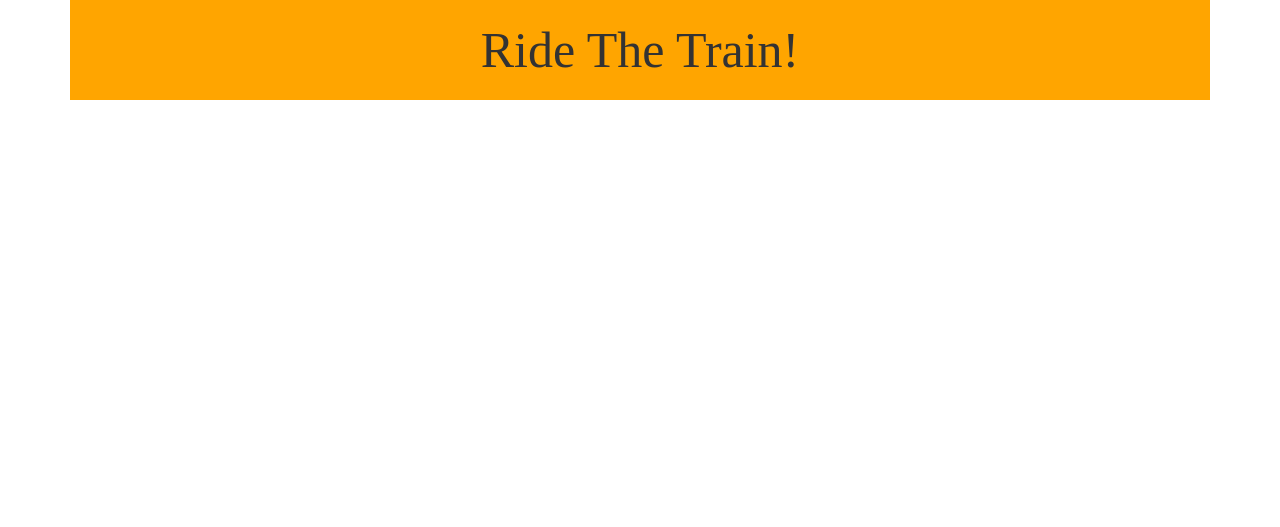
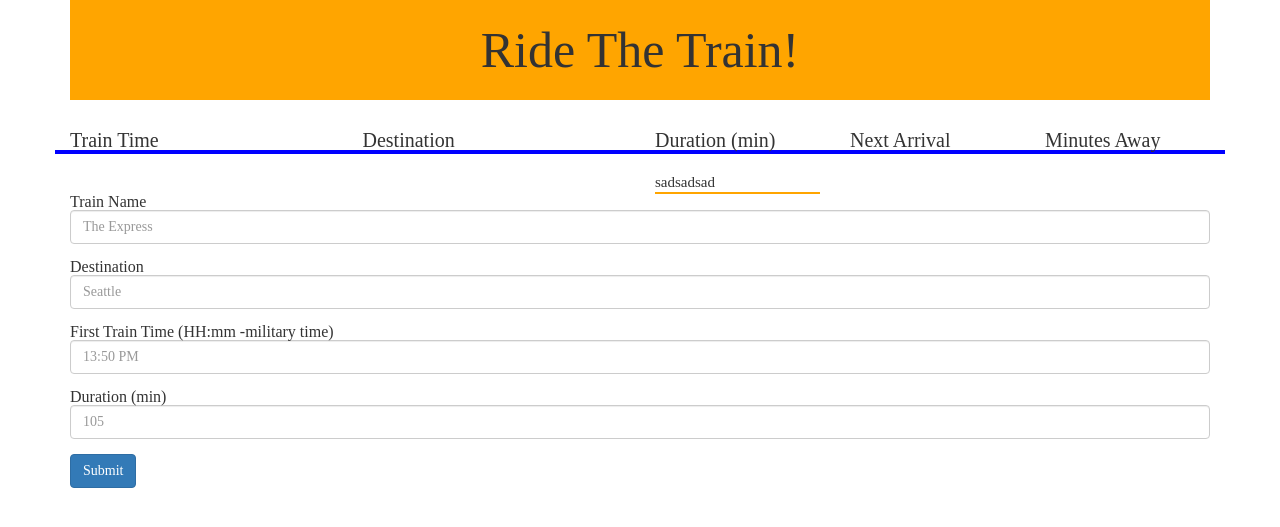
Before and after one commit to mgusmano84/FirebaseHW, a PHP site: page / in a window 1280 px wide. Shown: the top 527 px of the page. Run offline with PHP 8.4, Linux system fonts and the light colour scheme; some libraries are stand-ins or nearby versions.

Commit message:
added forms to html

```diff
--- a/assets/css/style.css
+++ b/assets/css/style.css
@@ -1,7 +1,12 @@
+.container {
+
+}
+
 header {
 	background-color: orange;
 	height: 100px;
 	margin-bottom: 30px;
+
 }
 
 h1 {
@@ -10,3 +15,17 @@ h1 {
 	font-size: 50px;
 	text-align: center;
 }
+
+.bottomHeader {
+	border-bottom: 4px solid blue;
+}
+
+h2 {
+	font-size: 20px;
+}
+h3 {
+	padding-top: 5px;
+	padding-bottom: 2px;
+	border-bottom: 2px solid orange;
+	font-size: 15px;
+}
--- a/index.html
+++ b/index.html
@@ -15,24 +15,66 @@
   	<header>
   		<h1>Ride The Train!</h1>
   	</header>
-  	<div class="row">
-  		<div class="col-md-3 trainNameFill">
-  		<div class="col-md-3 DestinationFill">
-  		<div class="col-md-2 FreqFill">
-  		<div class="col-md-2 NextFill">
-  		<div class="col-md-2 MinAwayFill">
+  	<div id="firstContainer">
+  		<div class="row">
+		  	<div class="col-md-3 bottomHeader"><h2>Train Time</h2></div>
+		  	<div class="col-md-3 bottomHeader"><h2>Destination</h2></div>
+		  	<div class="col-md-2 bottomHeader"><h2>Duration (min)</h2></div>
+		  	<div class="col-md-2 bottomHeader"><h2>Next Arrival</h2></div>
+		  	<div class="col-md-2 bottomHeader"><h2>Minutes Away</h2></div>
+	  	</div>
+	  	<br>
+	  	<div class="row">
+		  	<div class="col-md-3 trainNameFill"></div>
+		  	<div class="col-md-3 DestinationFill"></div>
+		  	<div class="col-md-2 FreqFill"><h3>sadsadsad</h3></div>
+		  	<div class="col-md-2 NextFill"></div>
+		  	<div class="col-md-2 MinAwayFill"></div>
+		  </div>
   	</div>
-</div>
-
-
-
-
+  	<div id="secondContainer">
+		<div id="first">
+			<form>
+				<div class="form-group">
+			    <label for="exampleInputName2">Train Name</label>
+			    <input type="text" class="form-control AddNameHere" id="exampleInputName2" placeholder="The Express">
+			  	</div>
+			</form>
+		</div>
+		<div id="second">
+			<form>
+				<div class="form-group">
+			    <label for="exampleInputName2">Destination</label>
+			    <input type="text" class="form-control AddRoleHere" id="exampleInputName2" placeholder="Seattle">
+			  	</div>
+			</form>
+		</div>
+		<div id="third">
+			<form>
+				<div class="form-group">
+			    <label for="exampleInputName2">First Train Time (HH:mm -military time)</label>
+			    <input type="text" class="form-control AddStartHere" id="exampleInputName2" placeholder="13:50 PM">
+			  	</div>
+			</form>
+		</div>
+		<div id="forth">
+			<form>
+				<div class="form-group">
+			    <label for="exampleInputName2">Duration (min)</label>
+			    <input type="text" class="form-control AddRateHere" id="exampleInputName2" placeholder="105">
+			  	</div>
+			</form>
+		</div>
+		<button type="button" class="btn btn-primary clickHere">Submit</button>
+	</div>
 </div>
 
 
 
 
 
-<script type="text/javascript" src="java.js"></script>
+
+
+<script type="text/javascript" src="assets/javascript/logic.js"></script>
 </body>
 </html>
```
